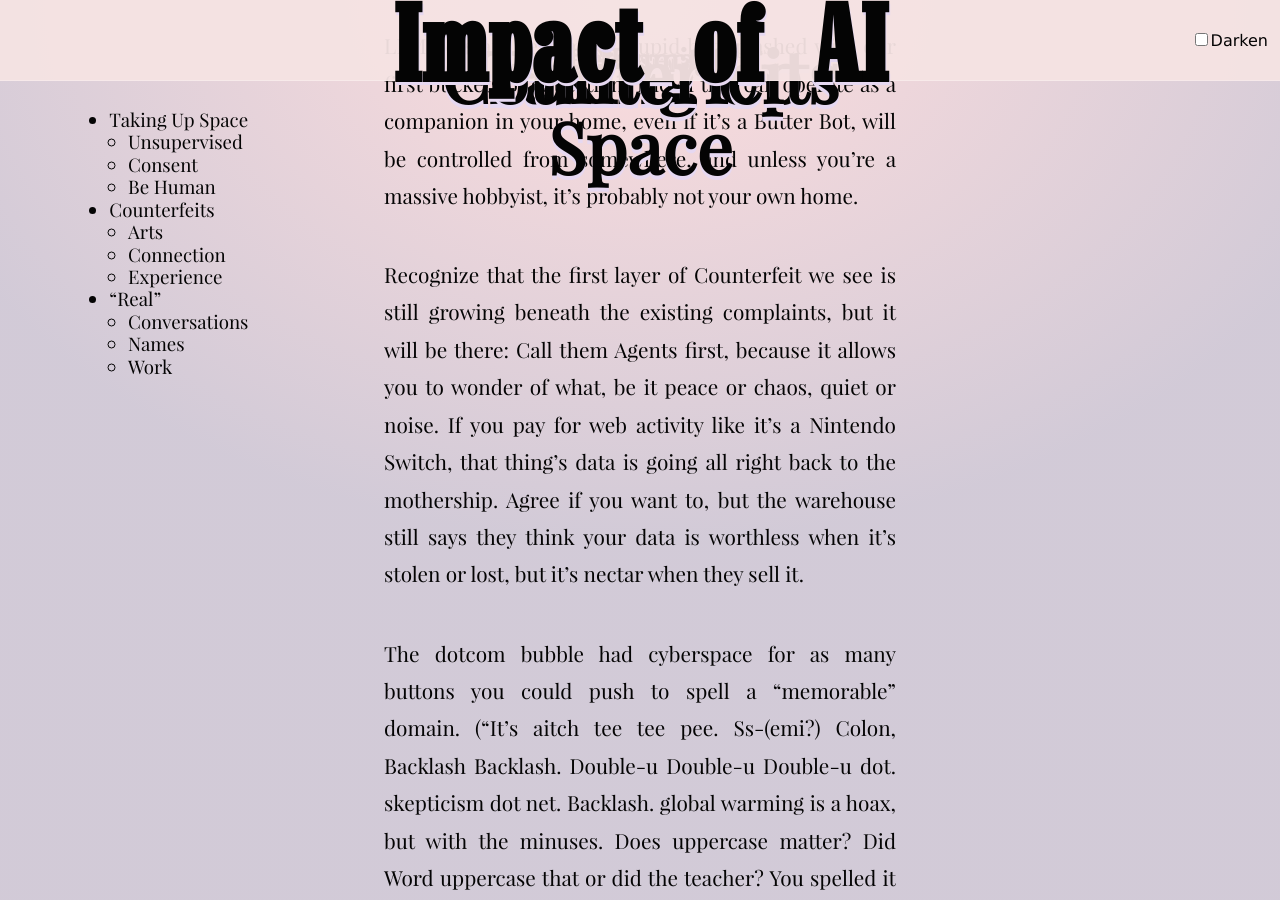
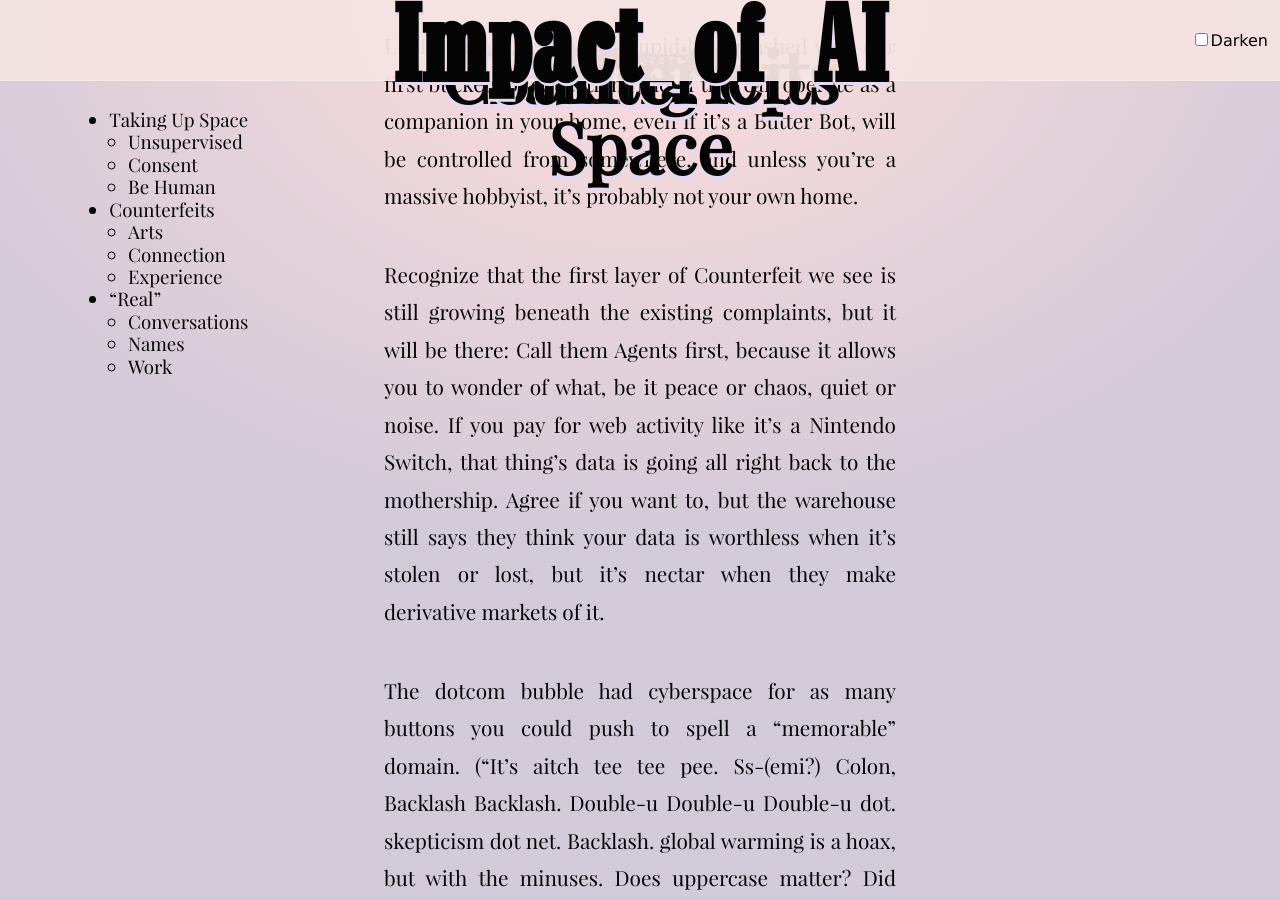
Before and after one commit to tiliv/antibody, a Jekyll site: the page built from docs/journal/autumn-ryan-Impact-of-AI/index.md, in a window 1280 px wide and 900 px high, scrolled down 20516 px. Built offline with Jekyll 4.4.1, drawn with Linux system fonts in a browser that asks for light colours.

Commit message:
Clarify the accusation

```diff
--- a/docs/journal/autumn-ryan-Impact-of-AI/index.md
+++ b/docs/journal/autumn-ryan-Impact-of-AI/index.md
@@ -187,7 +187,7 @@ When they get rooted, will you be able to know they have hostile parasites using
 
 LLM bots are very meta-stupid but splashed with our first buckets of education. The AI that can operate as a companion in your home, even if it's a Butter Bot, will be controlled from somewhere, and unless you're a massive hobbyist, it's probably not your own home.
 
-Recognize that the first layer of Counterfeit we see is still growing beneath the existing complaints, but it will be there: Call them Agents first, because it allows you to wonder of what, be it peace or chaos, quiet or noise. If you pay for web activity like it's a Nintendo Switch, that thing's data is going all right back to the mothership. Agree if you want to, but the warehouse still says they think your data is worthless when it's stolen or lost, but it's nectar when they sell it.
+Recognize that the first layer of Counterfeit we see is still growing beneath the existing complaints, but it will be there: Call them Agents first, because it allows you to wonder of what, be it peace or chaos, quiet or noise. If you pay for web activity like it's a Nintendo Switch, that thing's data is going all right back to the mothership. Agree if you want to, but the warehouse still says they think your data is worthless when it's stolen or lost, but it's nectar when they make derivative markets of it.
 
 The dotcom bubble had cyberspace for as many buttons you could push to spell a "memorable" domain. ("It's aitch tee tee pee. Ss-(emi?) Colon, Backlash Backlash. Double-u Double-u Double-u dot. skepticism dot net. Backlash. global warming is a hoax, but with the minuses. Does uppercase matter? Did Word uppercase that or did the teacher? You spelled it wrong? Which part?")
 
```
